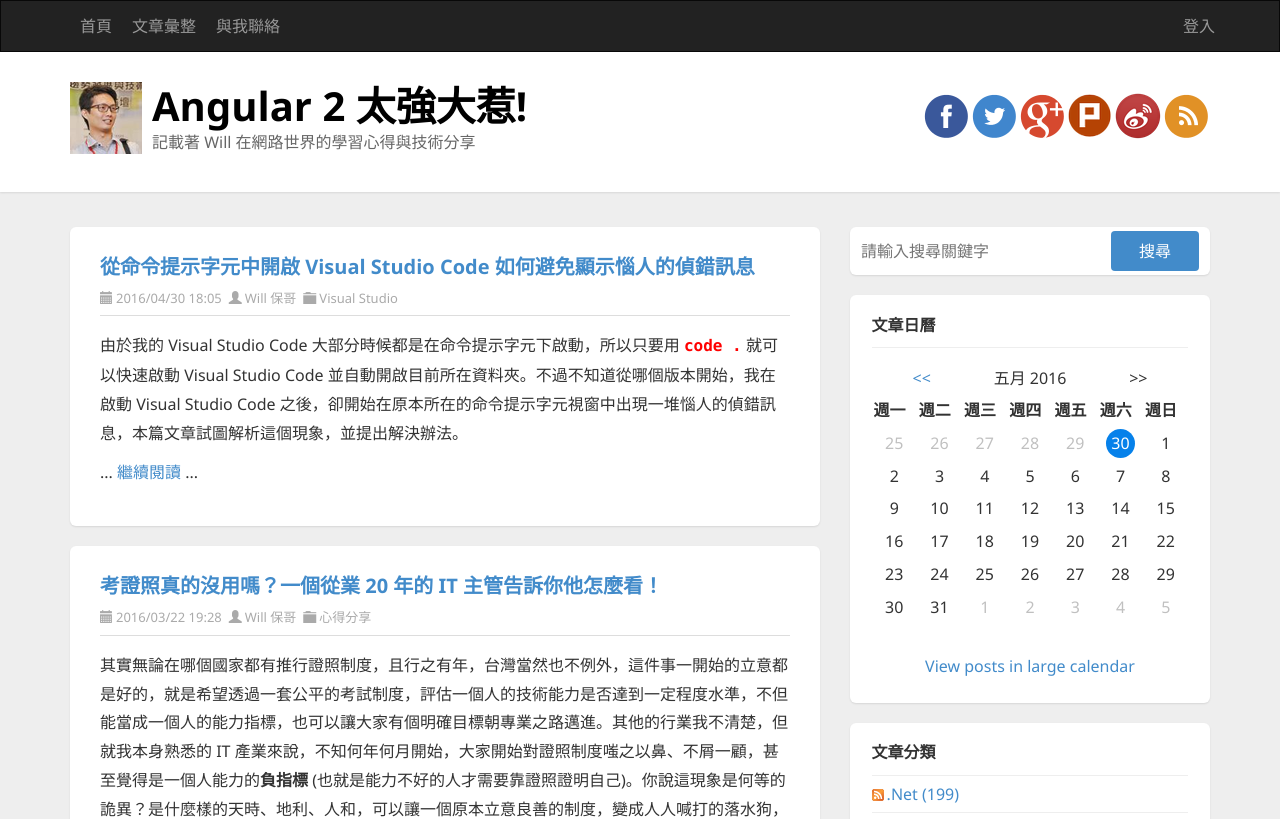
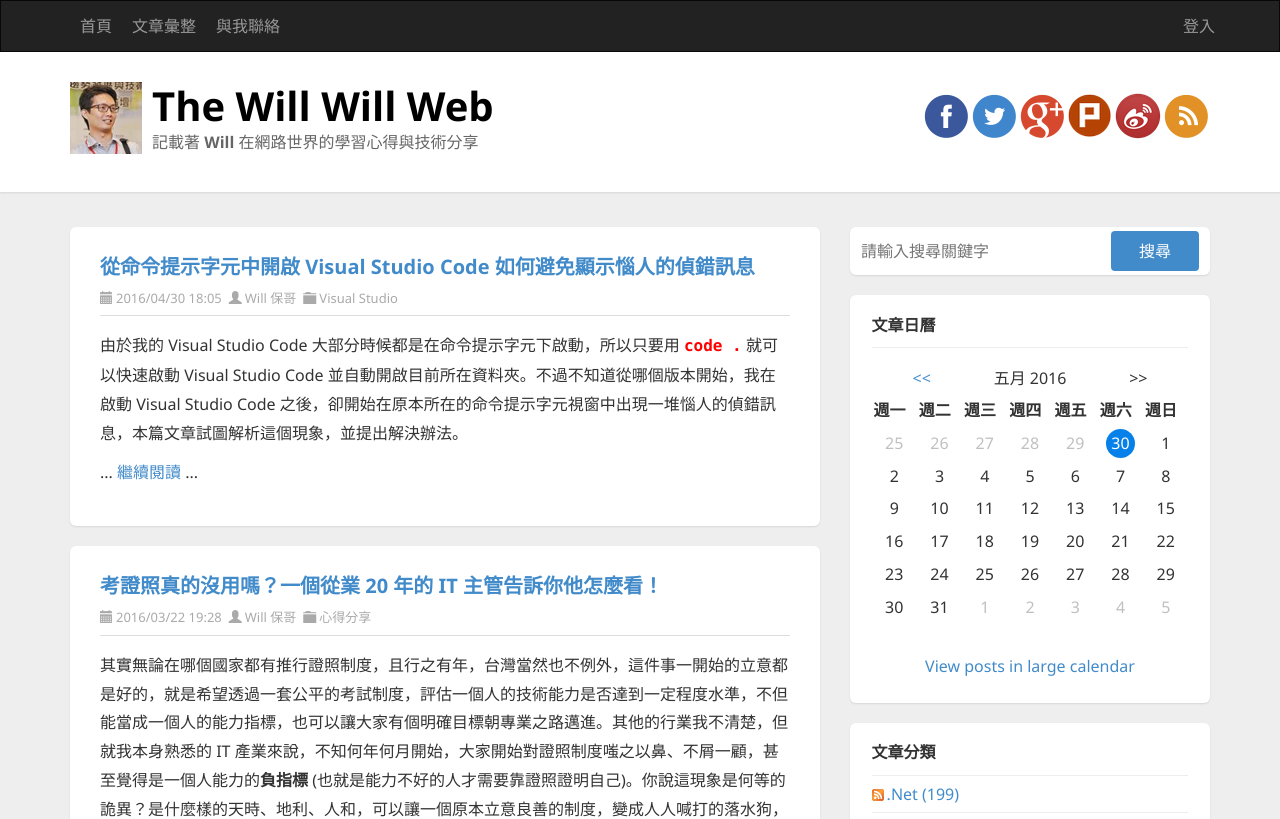
Before and after one commit to doggy8088/demo0827, an Angular app: page / in a window 1280 px wide. Shown: the top 819 px of the page. Built offline with nearby package versions, Linux system fonts and the light colour scheme.

Commit message:
06 練習 Angular 2 資料繫結方法：屬性繫結 ( DOM Property )

```diff
--- a/src/app/header/header.component.html
+++ b/src/app/header/header.component.html
@@ -29,7 +29,7 @@
 
       <hgroup class="pull-left">
         <h1><a href="http://blog.miniasp.com/">{{title}}</a></h1>
-        <h3>記載著 Will 在網路世界的學習心得與技術分享</h3>
+        <h3 [innerHTML]="subtitle"></h3>
       </hgroup>
 
       <div id="social-icons" class="pull-right social-icon">
--- a/src/app/header/header.component.ts
+++ b/src/app/header/header.component.ts
@@ -7,7 +7,8 @@ import { Component, OnInit } from '@angular/core';
 })
 export class HeaderComponent implements OnInit {
 
-  title = "Angular 2 太強大惹!";
+  title = 'The Will Will Web';
+  subtitle = '記載著 <strong>Will</strong> 在網路世界的學習心得與技術分享';
 
   constructor() { }
 
```
